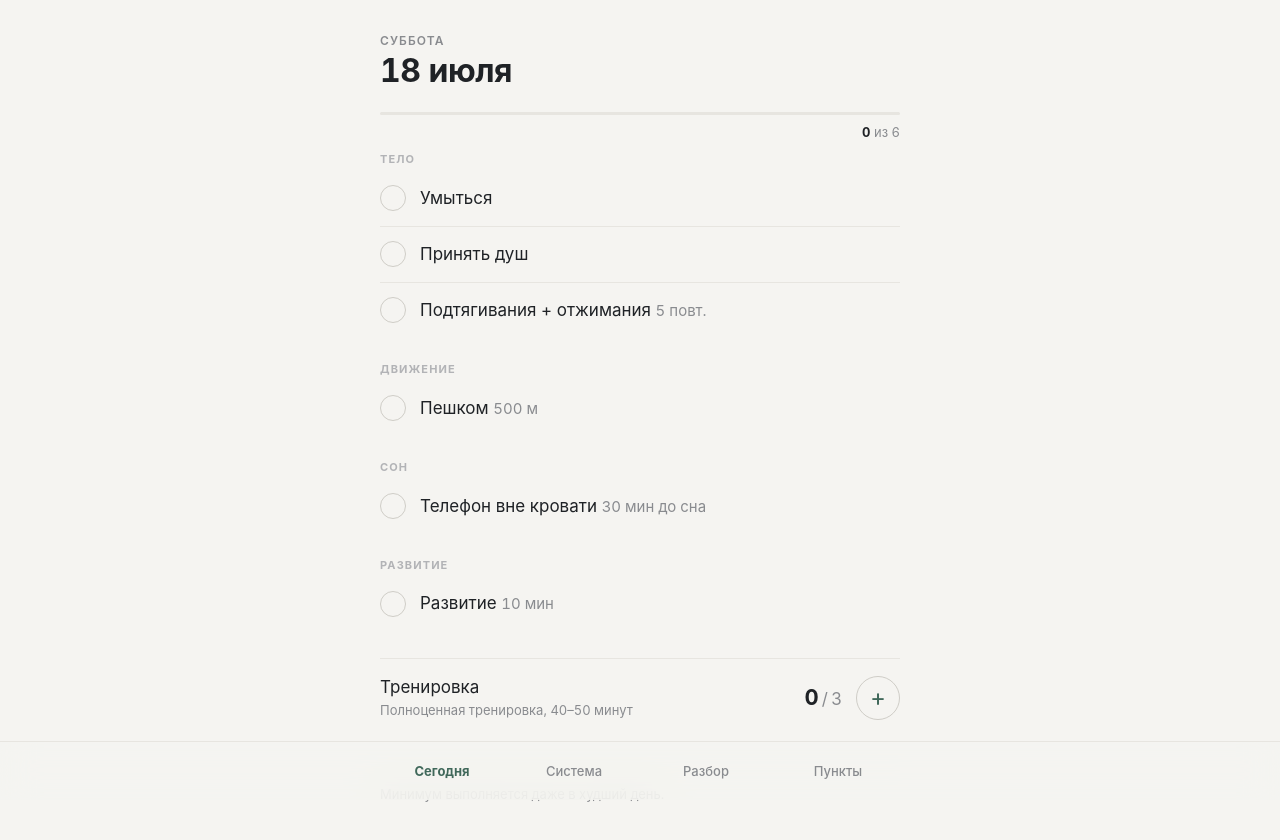
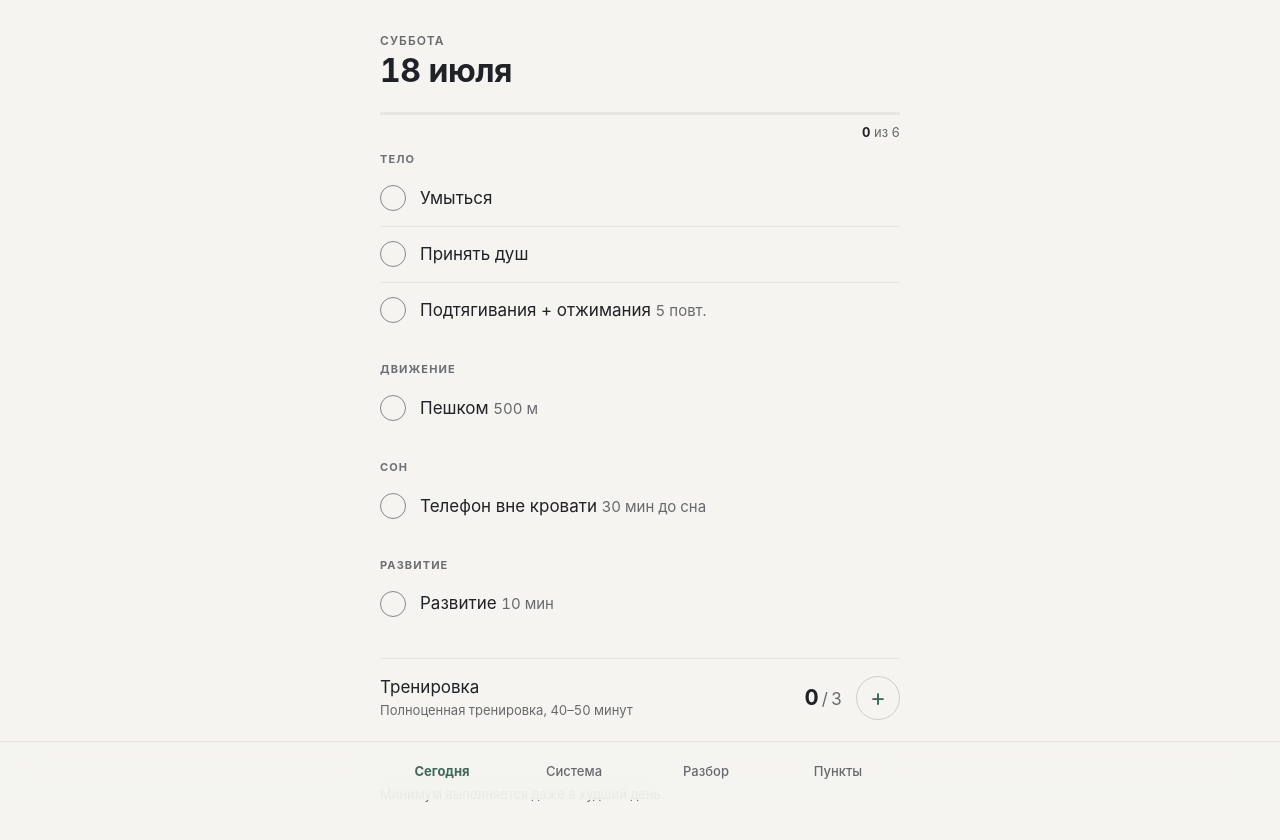
Before and after one commit to xbaox/minimum, a website: page index.html in a window 1280 px wide. Drawn offline with Linux system fonts and the light colour scheme.

Commit message:
Палитра: muted/faint ≥4.5:1, dot ≥3:1, новая --control-border ≥3:1
Иерархия тихая (fg > muted > faint) сохранена кеглем и весом; фактические
коэффициенты: light 5.00/4.59/3.15/3.31, dark 5.32/4.71/3.33/3.53.
Юнит-тест парсит обе темы из styles.css и проверяет пороги по WCAG.

Co-Authored-By: Claude Fable 5 <noreply@anthropic.com>

```diff
--- a/styles.css
+++ b/styles.css
@@ -9,14 +9,15 @@
   --bg: #f5f4f1;
   --surface: #fdfcfa;
   --fg: #1f2226;
-  --muted: #898b8f;
-  --faint: #b2b3b6;
+  --muted: #67696d;                      /* ≥4.5:1 на --bg */
+  --faint: #6c6f74;                      /* ≥4.5:1; тише muted за счёт кегля и веса */
   --line: #e7e5e0;
   --line-strong: #cfcdc7;
+  --control-border: #85868a;             /* обводка чекбокса, ≥3:1 */
   --accent: #40685a;                     /* глубокий эвкалипт */
   --accent-weak: rgba(64, 104, 90, .12);
   --on-accent: #f4faf7;
-  --dot: #b9b8b2;                        /* нейтральный маркер пропуска */
+  --dot: #8a8a86;                        /* нейтральный маркер пропуска, ≥3:1 */
   --tabbar: rgba(245, 244, 241, .82);
   --radius: 14px;
 }
@@ -27,13 +28,14 @@
     --surface: #17181c;
     --fg: #e8e9e8;
     --muted: #84878d;
-    --faint: #55585e;
+    --faint: #7b7e84;
     --line: #24262b;
     --line-strong: #3d4046;
+    --control-border: #666a71;
     --accent: #8fbcaa;
     --accent-weak: rgba(143, 188, 170, .14);
     --on-accent: #0d1f18;
-    --dot: #5b5e64;
+    --dot: #63666c;
     --tabbar: rgba(14, 15, 18, .82);
   }
 }
@@ -179,7 +181,7 @@ h2 {
   flex: none;
   width: 26px;
   height: 26px;
-  border: 1.5px solid var(--line-strong);
+  border: 1.5px solid var(--control-border);
   border-radius: 50%;
   position: relative;
   transition: background .16s ease, border-color .16s ease;
```
Also changed, not shown: tests/contrast.test.js (added, +62 -0 lines).
